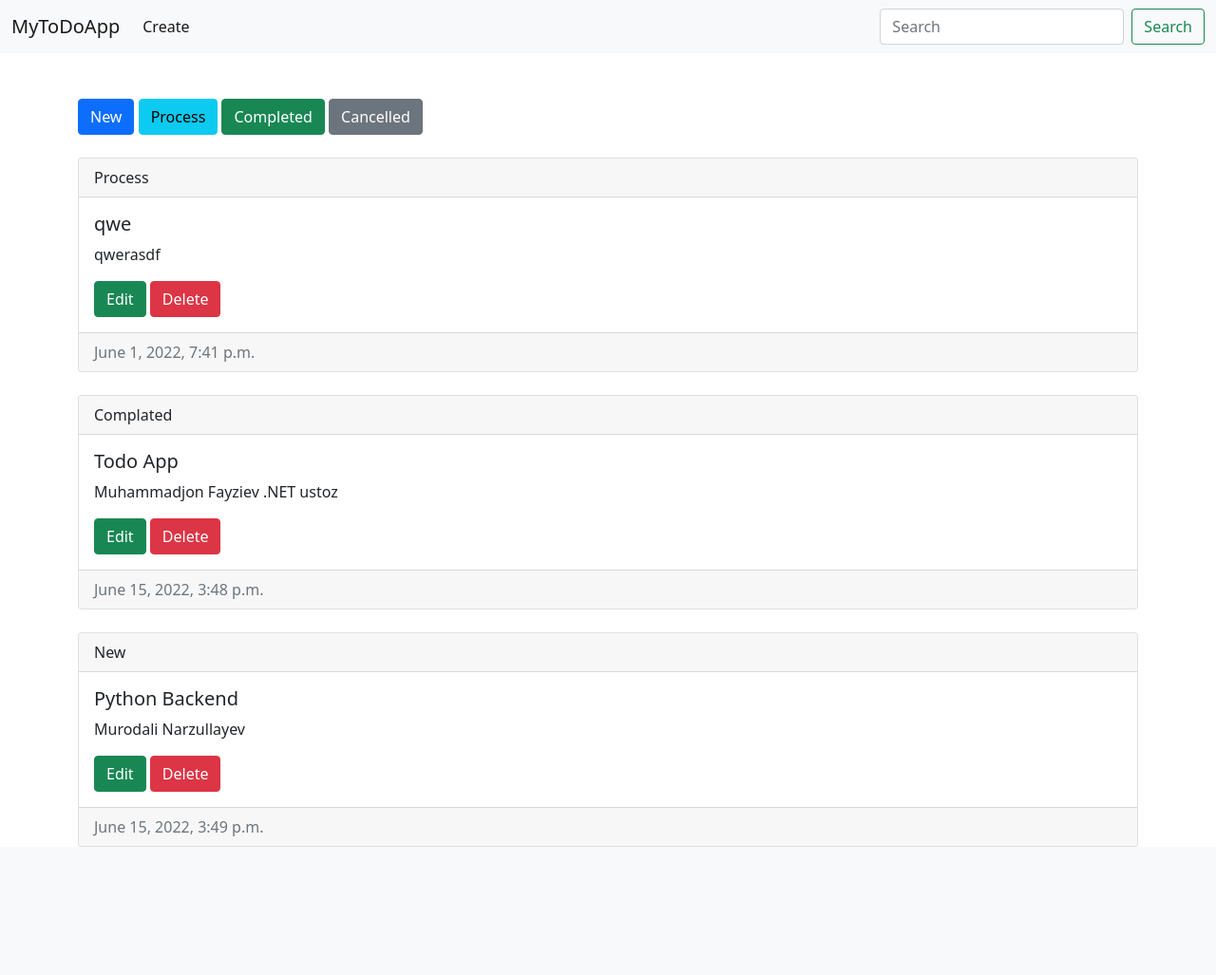
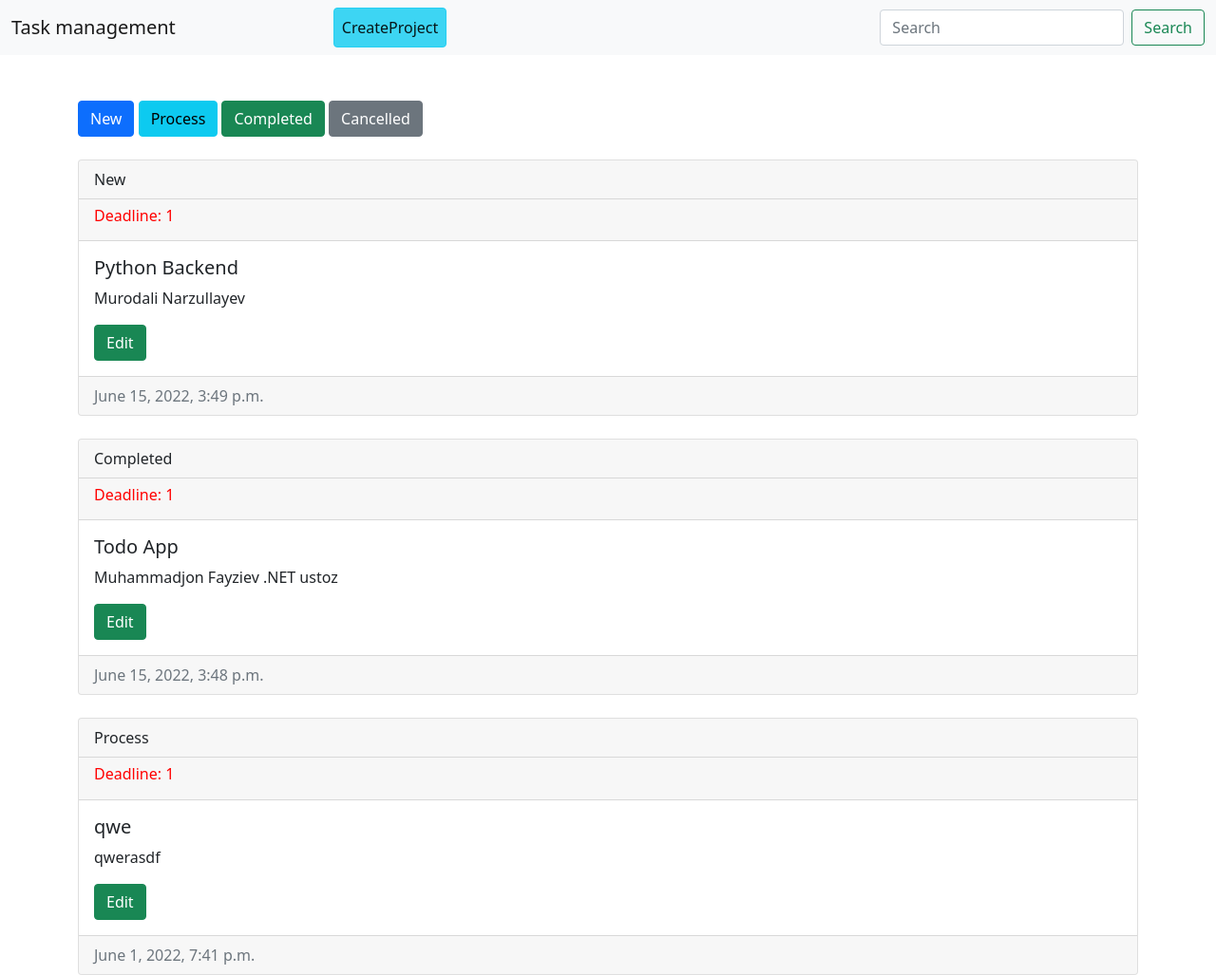
Before and after one commit to Prince12Alimardon/ToDo-App, a Django app: page / in a window 1280 px wide. Shown: the whole page at 95% size. Before the commit the page ends 892 px from the top, so only its background shows below. Run offline with Django 4.2, Linux system fonts and the light colour scheme; a user stored in the database is signed in; data comes from the database, SQL or seed files in the repository; both versions use the stored data as it was after the commit.

Commit message:
new commit

```diff
--- a/config/settings.py
+++ b/config/settings.py
@@ -62,6 +62,7 @@
     'django.contrib.auth.middleware.AuthenticationMiddleware',
     'django.contrib.messages.middleware.MessageMiddleware',
     'django.middleware.clickjacking.XFrameOptionsMiddleware',
+    'allauth.account.middleware.AccountMiddleware',
 ]
 
 ROOT_URLCONF = 'config.urls'
--- a/templates/index.html
+++ b/templates/index.html
@@ -14,13 +14,16 @@
             {% for todo in todos %}
             <div class="card mt-4">
                 <div class="card-header">
-                    {{ todo.get_status_display }}
+                  {{ todo.get_status_display }}
+                </div>
+                <div class="card-header">
+                  <h6 style="color: red">Deadline: {{ todo.deadline }}</h6>
                 </div>
                 <div class="card-body">
                     <h5 class="card-title">{{ todo.title }}</h5>
                     <p class="card-text">{{ todo.content }}</p>
                     <a href="/edit/{{ todo.id }}/" class="btn btn-success">Edit</a>
-                    <a href="/delete/{{ todo.id }}/" class="btn btn-danger">Delete</a>
+{#                    <a href="/delete/{{ todo.id }}/" class="btn btn-danger">Delete</a>#}
                 </div>
                 <div class="card-footer text-muted">
                     {{ todo.created_at }}
--- a/templates/navbar.html
+++ b/templates/navbar.html
@@ -1,13 +1,13 @@
 <nav class="navbar navbar-expand-lg navbar-light bg-light">
   <div class="container-fluid">
-    <a class="navbar-brand" href="/">MyToDoApp</a>
+    <a class="navbar-brand" href="/">Task management</a>
     <button class="navbar-toggler" type="button" data-bs-toggle="collapse" data-bs-target="#navbarSupportedContent" aria-controls="navbarSupportedContent" aria-expanded="false" aria-label="Toggle navigation">
       <span class="navbar-toggler-icon"></span>
     </button>
     <div class="collapse navbar-collapse" id="navbarSupportedContent">
       <ul class="navbar-nav me-auto mb-2 mb-lg-0">
         <li class="nav-item">
-          <a class="nav-link active" aria-current="page" href="/create/">Create</a>
+          <a class="nav-link active btn btn-info " style="margin-left: 150px" aria-current="page"  href="/create/">CreateProject</a>
         </li>
       </ul>
       <form method="get" class="d-flex">
--- a/todoapp/admin.py
+++ b/todoapp/admin.py
@@ -3,8 +3,8 @@
 
 
 class TodoAdmin(admin.ModelAdmin):
-    list_display = ('id', 'title', 'status', 'author', 'created_at')
-    list_filter = ('status', )
+    list_display = ('id', 'title', 'status', 'author', 'deadline','created_at')
+    list_filter = ('status', 'deadline',)
     search_fields = ('title', 'author__username')
 
 
--- a/todoapp/models.py
+++ b/todoapp/models.py
@@ -7,7 +7,7 @@
 STATUS = (
     (0, 'New'),
     (1, 'Process'),
-    (2, 'Complated'),
+    (2, 'Completed'),
     (3, 'Cancelled'),
 )
 
@@ -17,6 +17,7 @@
     title = models.CharField(max_length=221)
     content = models.TextField()
     status = models.IntegerField(choices=STATUS)
+    deadline = models.CharField(max_length=212)
     created_at = models.DateTimeField(auto_now_add=True)
 
     def __str__(self):
--- a/todoapp/views.py
+++ b/todoapp/views.py
@@ -8,7 +8,7 @@
 @login_required
 def index(request):
     user = request.user
-    todos = Todo.objects.filter(author=user)
+    todos = Todo.objects.filter(author=user).order_by('-id')
     obj = request.GET.get('a')
     if obj:
         todos = todos.filter(status__exact=obj)
```
Also changed, not shown: db.sqlite3.
